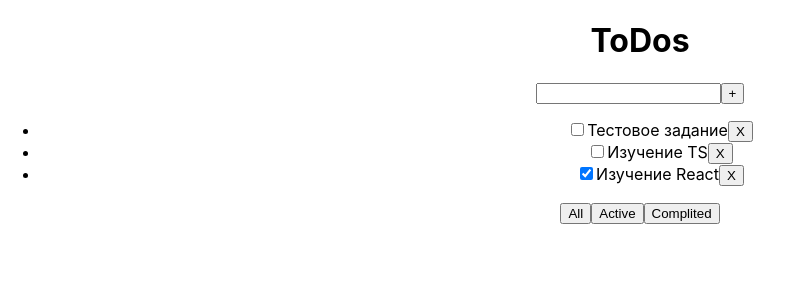
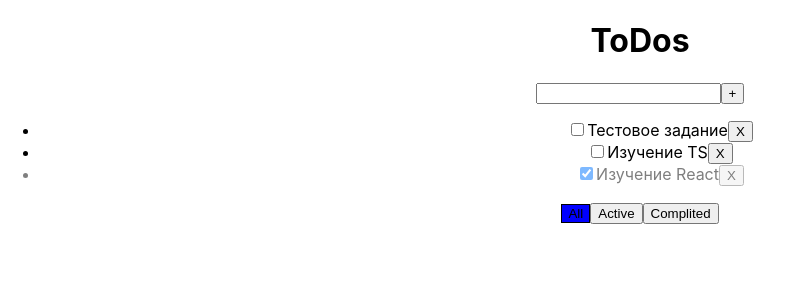
Before and after one commit to RezantsevaYana/ToDos, a React (Create React App) app in the folder ToDos/: page / in a window 1280 px wide. Shown: the top 300 px of the page, without its empty margins (0-793 px from the left). Built offline with nearby package versions, Linux system fonts and the light colour scheme.

Commit message:
add error message, add active style

```diff
--- a/ToDos/src/App.css
+++ b/ToDos/src/App.css
@@ -28,6 +28,19 @@
   color: #61dafb;
 }
 
+.error {
+  border: 1px solid red;
+}
+
+.active-filter {
+  border: 1px solid black;
+  background-color: blue;
+}
+
+.isDone {
+  opacity: 0.5;
+}
+
 @keyframes App-logo-spin {
   from {
     transform: rotate(0deg);
--- a/ToDos/src/App.tsx
+++ b/ToDos/src/App.tsx
@@ -60,7 +60,8 @@ function App() {
         removeTask={removeTask}
         changeFilter={changeFilter}
         addTask={addTask}
-        changeStatus={changeStatus} />
+        changeStatus={changeStatus}
+        filter={filter} />
     </div>
   );
 }
--- a/ToDos/src/ToDoList.tsx
+++ b/ToDos/src/ToDoList.tsx
@@ -14,14 +14,17 @@ type PropsType = {
     changeFilter: (value: FilterValuesType) => void
     addTask: (value: string) => void
     changeStatus: (id: string, isDone: boolean) => void
+    filter: FilterValuesType
 }
 
 function ToDoList(props: PropsType) {
     const [value, setValue] = useState('');
+    const [error, setError] = useState<string | null>(null)
 
     const onChangeHandler = (e: ChangeEvent<HTMLInputElement>) => { setValue(e.target.value) }
 
     const onKeyUpHandler = (e: KeyboardEvent<HTMLInputElement>) => {
+        setError(null);
         if (e.key === 'Enter') {
             addTasks();
         }
@@ -29,6 +32,7 @@ function ToDoList(props: PropsType) {
 
     const addTasks = () => {
         if (value.trim() === '') {
+            setError('Невозможно создать пустую задачу')
             return;
         }
         props.addTask(value);
@@ -47,8 +51,10 @@ function ToDoList(props: PropsType) {
             <div>
                 <input value={value || ''}
                     onChange={onChangeHandler}
-                    onKeyUp={onKeyUpHandler} />
+                    onKeyUp={onKeyUpHandler}
+                    className={error ? 'error' : ''} />
                 <button onClick={addTasks}>+</button>
+                {error && <span className='error-message'>{error}</span>}
             </div>
 
             <ul>
@@ -64,7 +70,7 @@ function ToDoList(props: PropsType) {
                         }
 
                         return (
-                            <li key={task.id}>
+                            <li key={task.id} className={task.isDone ? 'isDone': ''}>
                                 <input type='checkbox' onChange={onChangeHandler} checked={task.isDone} />
                                 <span>{task.title}</span>
                                 <button onClick={onClickHandler}>X</button>
@@ -75,9 +81,9 @@ function ToDoList(props: PropsType) {
             </ul>
 
             <div>
-                <button onClick={onAllClickHandler}>All</button>
-                <button onClick={onActiveClickHandler}>Active</button>
-                <button onClick={onCompletedClickHandler}>Complited</button>
+                <button className={props.filter === 'all' ? 'active-filter' : ''} onClick={onAllClickHandler}>All</button>
+                <button className={props.filter === 'active' ? 'active-filter' : ''} onClick={onActiveClickHandler}>Active</button>
+                <button className={props.filter === 'completed' ? 'active-filter' : ''} onClick={onCompletedClickHandler}>Complited</button>
             </div>
 
         </div>
```
